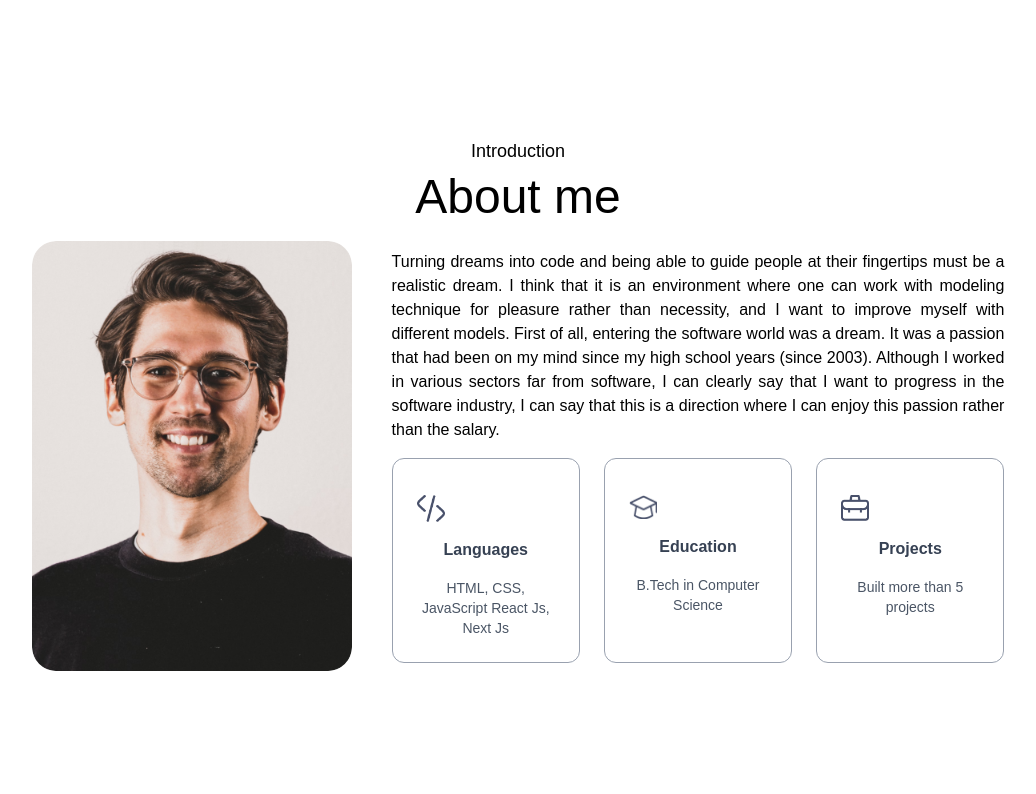
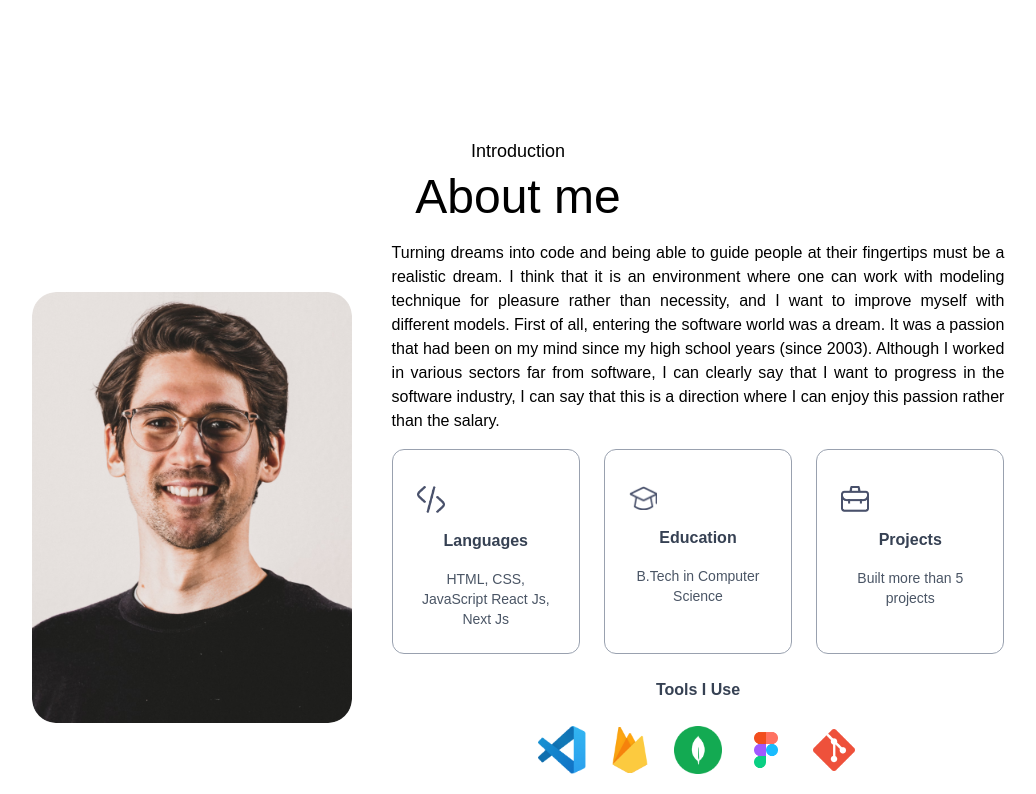
Before and after one commit to yavuzahmet1/my-portfolio, a Next.js app: page / in a window 1280 px wide. Shown: the part 743-1537 px from the top of the page, without its empty margins (122-1158 px from the left). Before the commit the page ends 1434 px from the top, so only its background shows below. Built offline with nearby package versions, Linux system fonts and the light colour scheme; a web font is replaced by a local one.

Commit message:
about tools added with hover style

```diff
--- a/app/components/About/About.jsx
+++ b/app/components/About/About.jsx
@@ -1,8 +1,9 @@
-import { assets, infoList } from '@/assets/assets'
+import { assets, infoList, toolsData } from '@/assets/assets'
 import Image from 'next/image'
 import React from 'react'
 
 const About = () => {
+
     return (
         <div id='about' className=' w-full px-[12%] scroll-py-10'>
             <h4 className='text-center mb-2 text-lg'>Introduction</h4>
@@ -31,6 +32,16 @@ const About = () => {
                             ))
                         }
                     </ul>
+                    <h4 className='text-center font-semibold my-6 text-gray-700 '>Tools I Use</h4>
+                    <ul className='flex items-center gap-3 sm:gap-5 justify-center'>
+                        {
+                            toolsData.map((tool, index) => (
+                                <li key={index} className='flex items-center justify-center  border-gray-500 aspect-square w-12 sm:14 rounded-lg cursor-pointer hover:-translate-y-1 hover: duration-500'>
+                                    <Image src={tool} alt='' />
+                                </li>
+                            ))
+                        }
+                    </ul>
                 </div>
             </div>
         </div>
```
